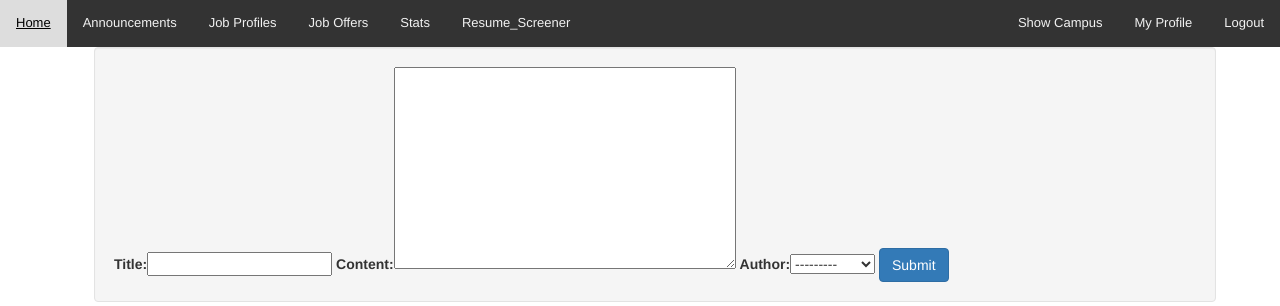
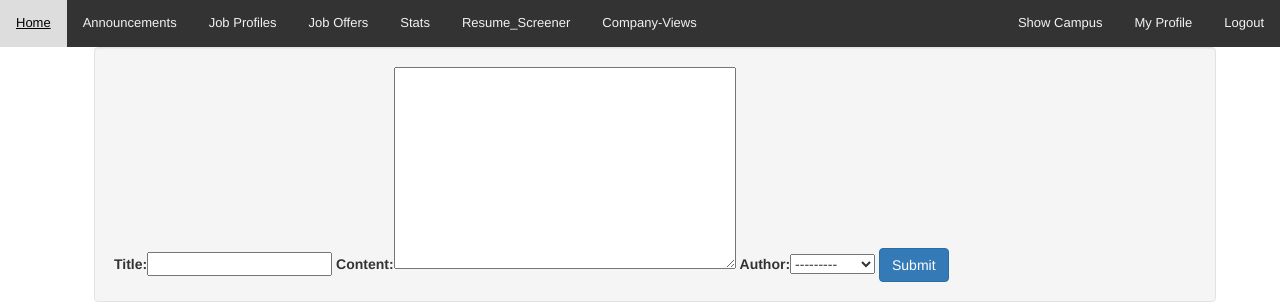
Before and after one commit to r00tDada/Mini_Project_Semester_7, a Django app: page /add_announcement/ in a window 1280 px wide. Shown: the top 306 px of the page. Run offline with Django 3.2, Linux system fonts and the light colour scheme; a user stored in the database is signed in; data comes from the database, SQL or seed files in the repository; some libraries are stand-ins or nearby versions.

Commit message:
company_view page added

```diff
--- a/placement/templates/placement/header.html
+++ b/placement/templates/placement/header.html
@@ -7,8 +7,10 @@
 {% url 'profile' as profile_url %}
 {% url 'register' as register_url %}
 {% url 'login' as login_url %}
+{% url 'company_view' as add_company_view_url %}
+
 {% url 'add_resume' as add_resume_url %}
-<!-- {% url 'company_view' as add_company_view_url % } -->
+
 <!DOCTYPE html>
 <html lang="en">
 
@@ -71,8 +73,6 @@
             height: 100%;
         }
 
-        http: //localhost:8501/
-        }
 
         .centered {
             position: absolute;
@@ -106,9 +106,9 @@
             <a href="{{ add_resume_url }}"
                 class="{% if request.path == add_resume_url %} active {% endif%}">Resume_Screener
             </a>
-            <!-- <a href="{{ add_company_view_url }}"
+            <a href="{{ add_company_view_url }}"
                 class="{% if request.path == add_company_view_url %} active {% endif%}">Company-Views
-            </a> -->
+            </a>
             <!--  -->
             <a style="float:right" href="{{ logout_url }}"
                 class="{% if request.path == logout_url %} active {% endif%}">Logout</a>
--- a/placement/urls.py
+++ b/placement/urls.py
@@ -8,7 +8,7 @@ urlpatterns = [
     url(r'^index/$', views.index, name='index'),
     url(r'^show_company/$', views.show_company, name='show_company'),
     url(r'add_company', views.add_company, name='add_company'),
-    # url(r'^company_view/$', views.company_view, name='company_view'),
+    url(r'company_view', views.company_view, name='company_view'),
     url(r'^announcement/$', views.announcement, name='announcement'),
     url(r'^add_announcement/$', views.add_announcement, name="add_announcement"),
     url(r'add_resume/$', views.resume, name='add_resume'),
--- a/placement/views.py
+++ b/placement/views.py
@@ -86,6 +86,10 @@ def add_stats(request):
     return render(request, "placement/add_stats.html")
 
 
+def company_view(request):
+    return render(request, "placement/company_view.html")
+
+
 @login_required
 def show_description(request, company_id):
     # print(company_id)
```
